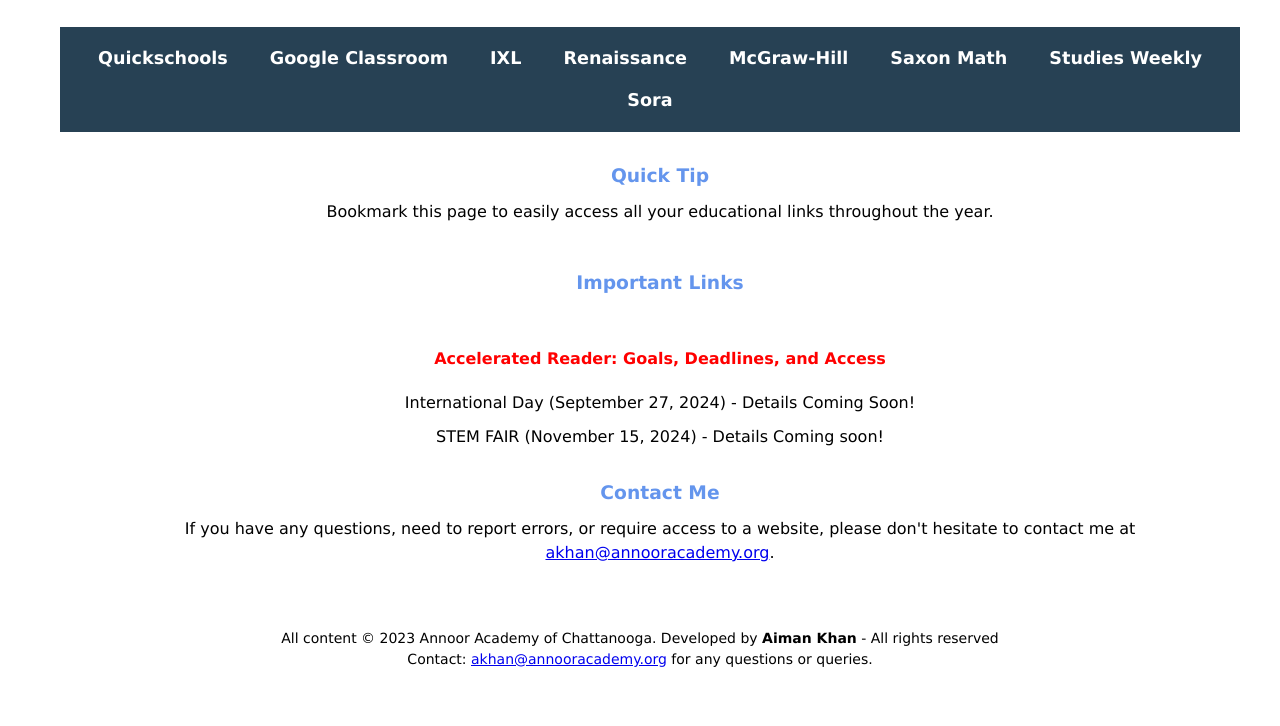
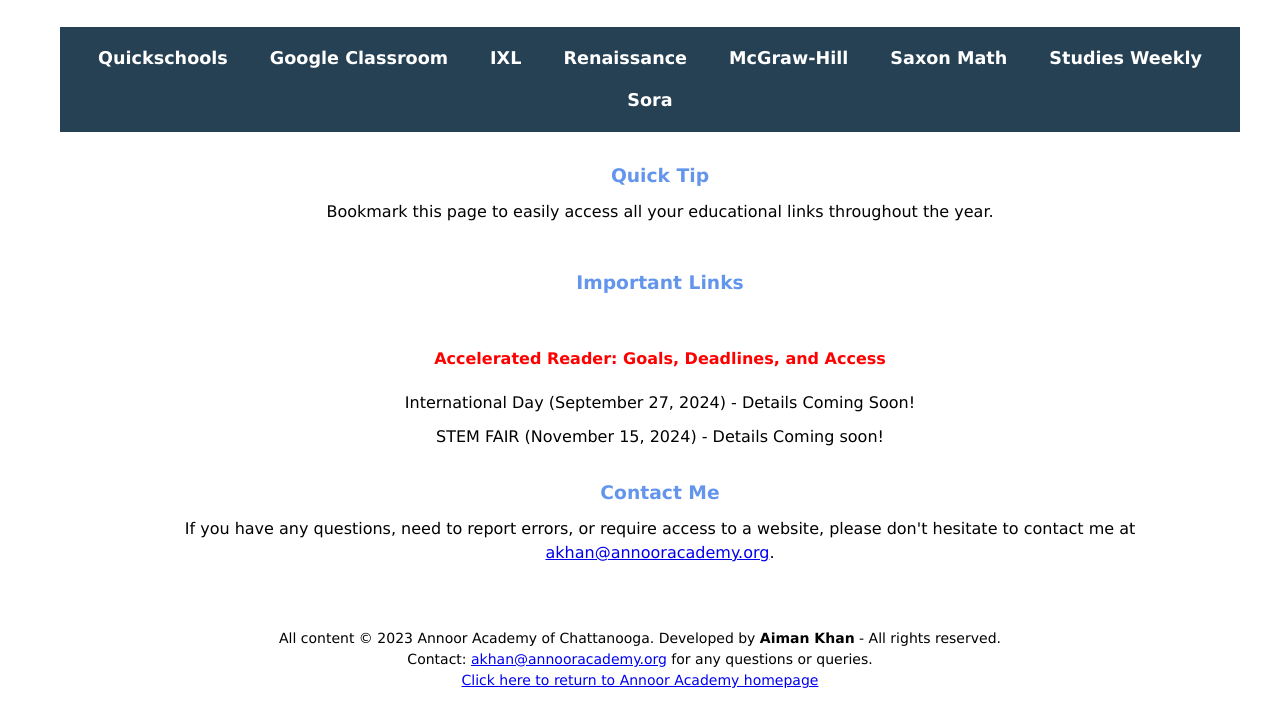
Before and after one commit to emmskhan/AAC, a plain HTML site: page index.html in a window 1280 px wide. Shown: the part 112-838 px from the top of the page. Drawn offline with Linux system fonts and the light colour scheme.

Commit message:
footnote

```diff
--- a/index.html
+++ b/index.html
@@ -270,8 +270,9 @@
     <footer>
         <div class="footer-content">
             <div class="copywriting">
-                <p>All content &copy; 2023 Annoor Academy of Chattanooga. Developed by <strong>Aiman Khan</strong> - All rights reserved</p>
+                <p>All content &copy; 2023 Annoor Academy of Chattanooga. Developed by <strong>Aiman Khan</strong> - All rights reserved.</p>
                 <p>Contact: <a href="mailto:akhan@annooracademy.org">akhan@annooracademy.org</a> for any questions or queries.</p>
+                <p><a href="https://www.annooracademy.org">Click here to return to Annoor Academy homepage</a></p>
             </div>
         </div>
     </footer>
```
